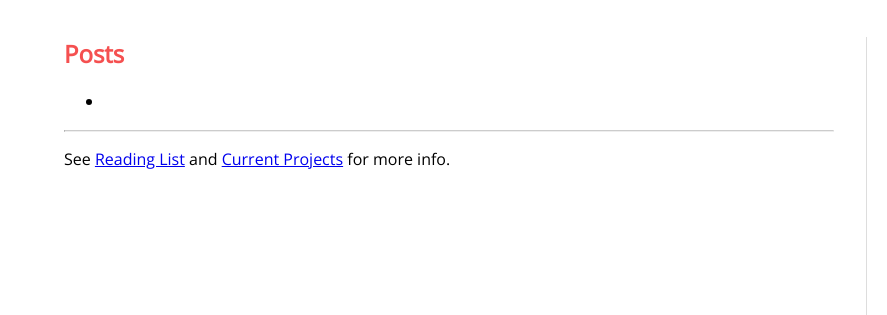
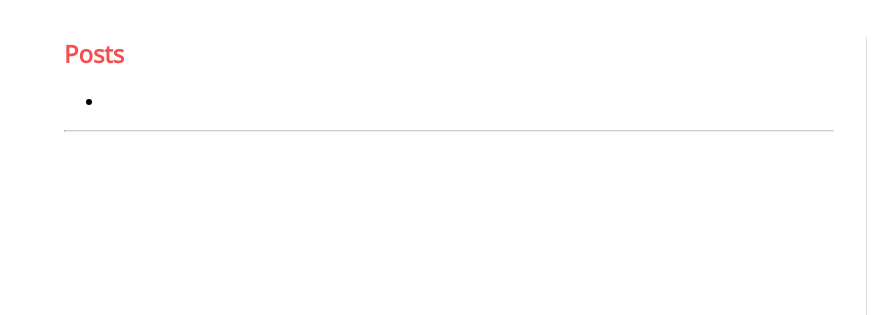
Before and after one commit to sanjeewa-nibm/Static_Web, a plain HTML site: page index.html in a window 1280 px wide. Shown: the part 115-430 px from the top of the page, 12-899 px from the left. Drawn offline with nearby package versions, Linux system fonts and the light colour scheme.

Commit message:
Add files via upload

```diff
--- a/index.html
+++ b/index.html
@@ -1,6 +1,6 @@
 <!doctype html>
 <html lang="en">
-<title>Sanjeewa WEb</title>
+<title>Sanjeewa Web</title>
 <head>
     <link href="https://fonts.googleapis.com/css?family=Noto+Serif|Roboto+Mono" rel="stylesheet">
     <link href="https://fonts.googleapis.com/css?family=Open+Sans&display=swap" rel="stylesheet">
@@ -18,8 +18,8 @@
             </a>
             <ul>
                 <li><a href="https://sanjeewa-nibm.github.io/Static_Web/">Home</a></li> /
-                <li><a href="reading.html">Reading List</a></li> /
-                <li><a href="projects.html">Current Projects</a></li>
+                <li><a href="s.html">Reading List</a></li> /
+                <li><a href="ss.html">Current Projects</a></li>
             </ul>
         </div>
     </nav>
@@ -38,14 +38,14 @@
                 </ul>
                 <hr />
                 <p>
-                    See <a href="reading.html">Reading List</a> and <a href="projects.html">Current Projects</a> for more info.
+                    <!--See <a href="reading.html">Reading List</a> and <a href="projects.html">Current Projects</a> for more info.-->
                 </p>
             </main>
 
             <aside class="sidebar">
                 <div class="profileContainer">
                     <h2>About</h2>
-                    <img src="./static/wes-photo.png" alt="" class="profilePic"></img>
+                    <img src="./static/s.png" alt="" class="profilePic"></img>
                     <p id="about">update in progress
                         <br><br>
                         update in progress.</p>
@@ -57,7 +57,7 @@
                             </a>
                         </div>
                         <div class="iconContainer">
-                            <!--<a href="https://stackoverflow.com/users/5278004/wes-doyle" target="#">
+                            <!--<a href="https://stackoverflow.com/users/6306378/sanjeewae" target="#">
                                 <img src="./static/002-overflow.png" alt="my StackOverflow profile" class="iconImg"></img>
                             </a>-->
                         </div>
```
